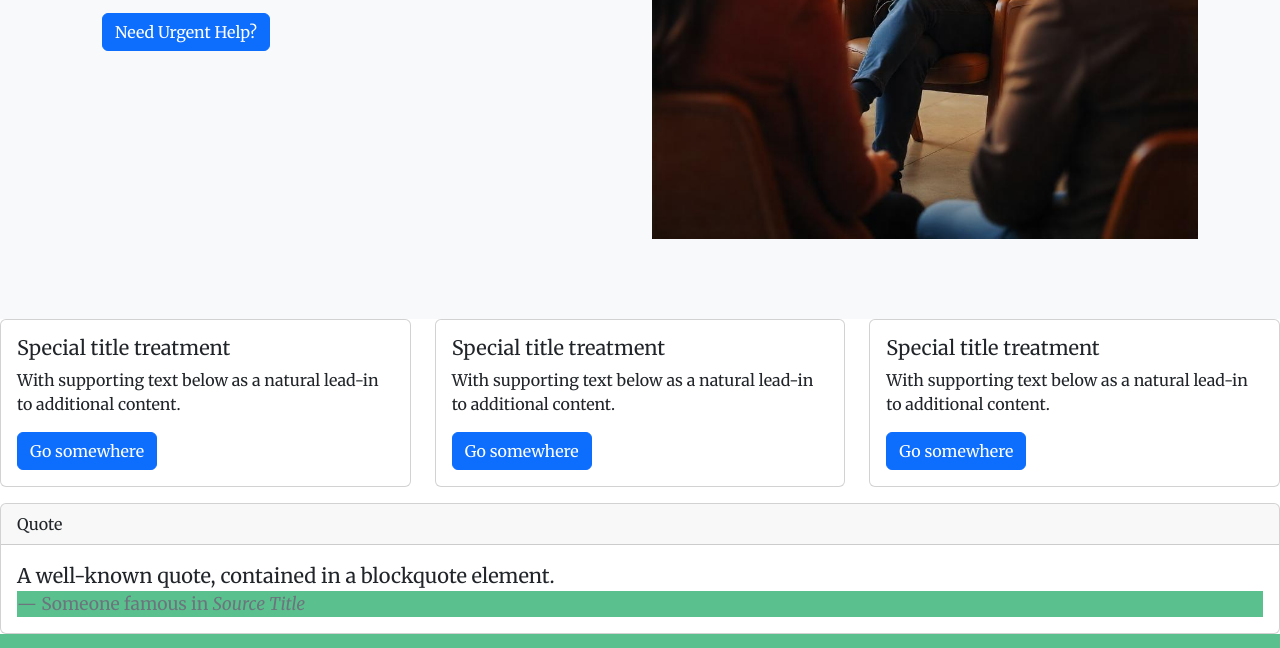
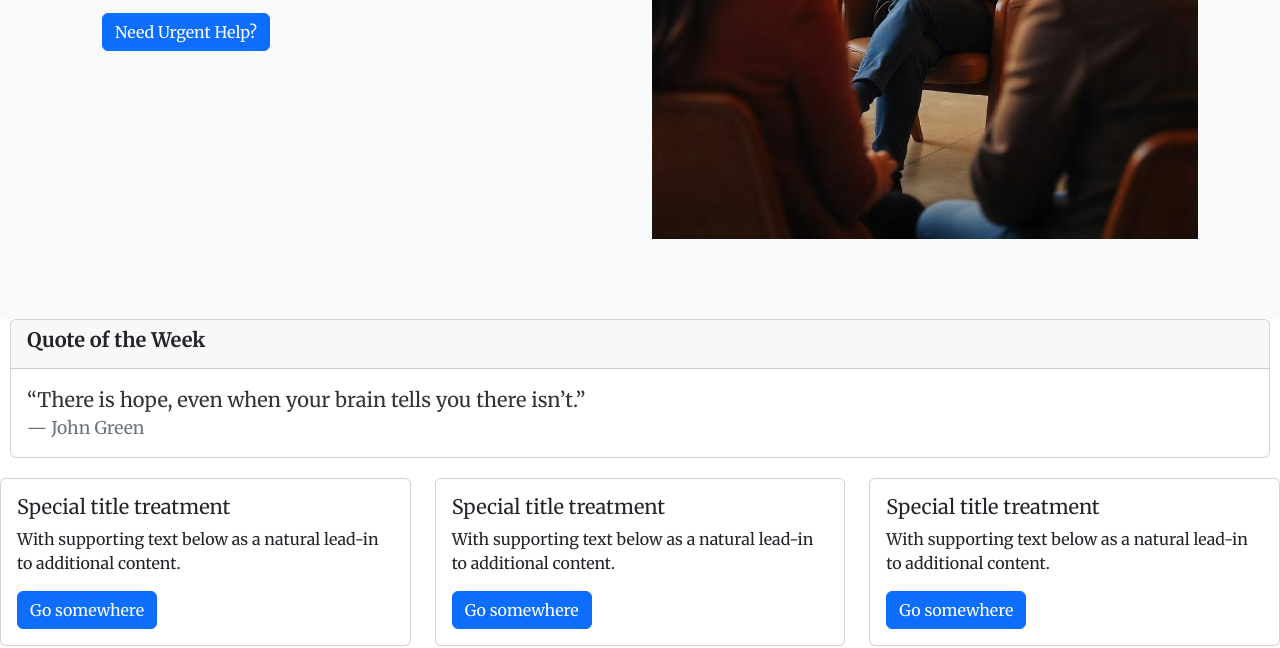
Before and after one commit to MajaK02/Over-The-Rainbow, a plain HTML site: page index.html in a window 1280 px wide. Shown: the part 622-1270 px from the top of the page. Drawn offline with nearby package versions, Linux system fonts and the light colour scheme.

Commit message:
Add quote box to home page

```diff
--- a/assets/css/style.css
+++ b/assets/css/style.css
@@ -123,9 +123,25 @@ main {
   }
 }
 
+/* Quote section */
+blockquote p {
+  color:var(--text-color)
+}
+
+blockquote-footer {
+  color: var(--text-color);
+
+}
+
+.quote-section {
+  margin-bottom: 20px;
+  margin-left: 10px;
+  margin-right: 10px;
+}
+
 /* Footer */
 footer {
-  background-color: #5ac18e;
+  background-color: var(--secondary-color);
   flex-shrink: 0;
 }
 
--- a/index.html
+++ b/index.html
@@ -88,6 +88,18 @@
       </section>
   </main>
 
+    <!-- Quote section -->
+    <div class="card quote-section">
+      <div class="card-header"><h5><strong>Quote of the Week</strong></h5></div>
+      <div class="card-body">
+        <blockquote class="blockquote mb-0">
+          <p>“There is hope, even when your brain tells you there isn’t.” </p>
+          <p class="blockquote-footer">John Green</p>
+        </blockquote>
+      </div>
+    </div>
+
+
   <!-- Cards with links to support -->
   <div class="row">
     <div class="col-sm-12 col-md-4 mb-3">
@@ -119,18 +131,6 @@
     </div>
 </div>
 
-  <!-- Quote section -->
-  <div class="card">
-    <div class="card-header">
-      Quote
-    </div>
-    <div class="card-body">
-      <blockquote class="blockquote mb-0">
-        <p>A well-known quote, contained in a blockquote element.</p>
-        <footer class="blockquote-footer">Someone famous in <cite title="Source Title">Source Title</cite></footer>
-      </blockquote>
-    </div>
-  </div>
 
     <!-- Footer -->
      <!-- mt-auto added to push footer to the bottom of the page -->
```
Also changed, not shown: contact.html (+2 -2 lines).
